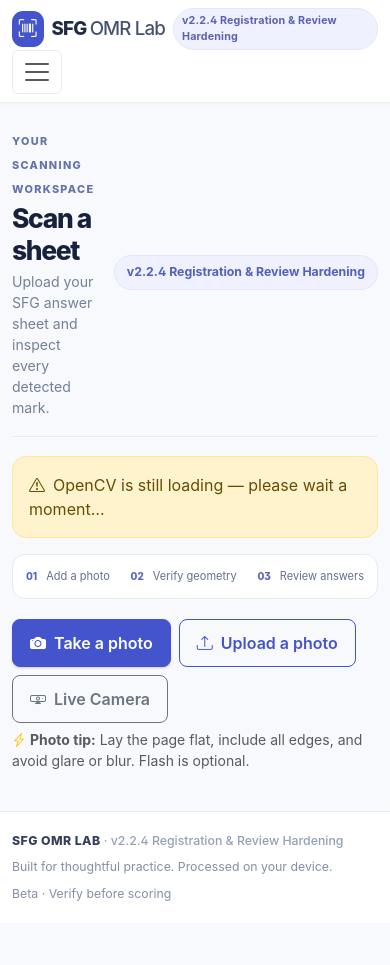
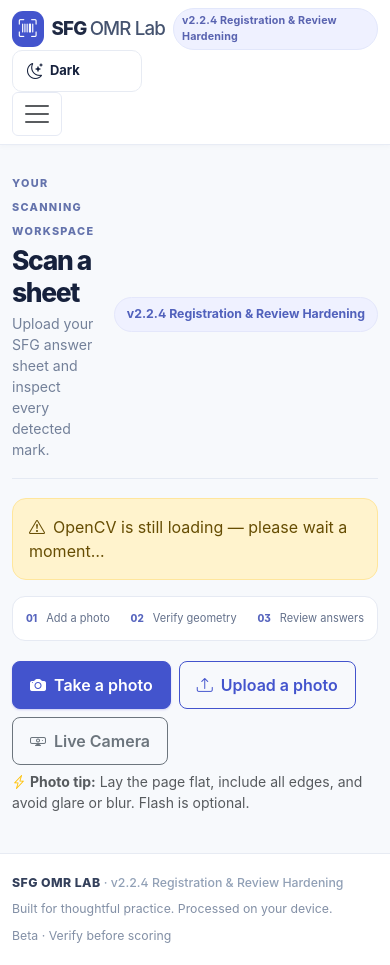
Before and after one commit to aalsiyodha/sfg-omr-lab, a React (Vite) app: page /scan in a window 390 px wide. Before the commit the page ends 923 px from the top, so only its background shows below. Built offline with nearby package versions, Linux system fonts and the light colour scheme.

Commit message:
ux: keep accessible theme toggle permanently visible in mobile navbar

```diff
--- a/src/App.tsx
+++ b/src/App.tsx
@@ -55,7 +55,19 @@ export default function App() {
               <span className="product-brand-name">SFG <span>OMR Lab</span></span>
               <span className="product-version-tag">{APP_VERSION}</span>
             </NavLink>
-            <button className="navbar-toggler product-navbar-toggle" type="button" data-bs-toggle="collapse" data-bs-target="#navbarNav" aria-controls="navbarNav" aria-expanded="false" aria-label="Toggle navigation"><span className="navbar-toggler-icon" /></button>
+            <div className="product-header-controls">
+              <button type="button" className="product-theme-toggle" onClick={() => setTheme(current => current === 'dark' ? 'light' : 'dark')}
+                aria-label={theme === 'dark' ? 'Switch to light mode' : 'Switch to dark mode'}
+                title={theme === 'dark' ? 'Switch to light mode' : 'Switch to dark mode'} aria-pressed={theme === 'dark'}>
+                <i className={`bi ${theme === 'dark' ? 'bi-sun' : 'bi-moon-stars'}`} aria-hidden="true" />
+                <span className="product-theme-caption">{theme === 'dark' ? 'Light' : 'Dark'}</span>
+              </button>
+              <button className="navbar-toggler product-navbar-toggle" type="button"
+                data-bs-toggle="collapse" data-bs-target="#navbarNav"
+                aria-controls="navbarNav" aria-expanded="false" aria-label="Toggle navigation">
+                <span className="navbar-toggler-icon" />
+              </button>
+            </div>
             <div className="collapse navbar-collapse" id="navbarNav">
               <ul className="navbar-nav ms-auto align-items-md-center gap-1">
                 {[
@@ -65,15 +77,6 @@ export default function App() {
                     <NavLink to={to} end={to==='/'} className={({isActive})=>`nav-link product-nav-link ${isActive?'active':''}`}>{label}</NavLink>
                   </li>
                 ))}
-                <li className="nav-item ms-md-2">
-                  <button type="button" className="product-theme-toggle" onClick={() => setTheme(current => current === 'dark' ? 'light' : 'dark')}
-                    aria-label={theme === 'dark' ? 'Switch to light mode' : 'Switch to dark mode'}
-                    title={theme === 'dark' ? 'Switch to light mode' : 'Switch to dark mode'}
-                    aria-pressed={theme === 'dark'}>
-                    <i className={`bi ${theme === 'dark' ? 'bi-sun' : 'bi-moon-stars'}`} aria-hidden="true" />
-                    <span className="product-theme-caption">{theme === 'dark' ? 'Light' : 'Dark'}</span>
-                  </button>
-                </li>
                 <li className="nav-item ms-md-2"><NavLink to="/scan" className="btn btn-primary product-nav-cta"><i className="bi bi-upc-scan me-2" />Scan a sheet</NavLink></li>
               </ul>
             </div>
```
